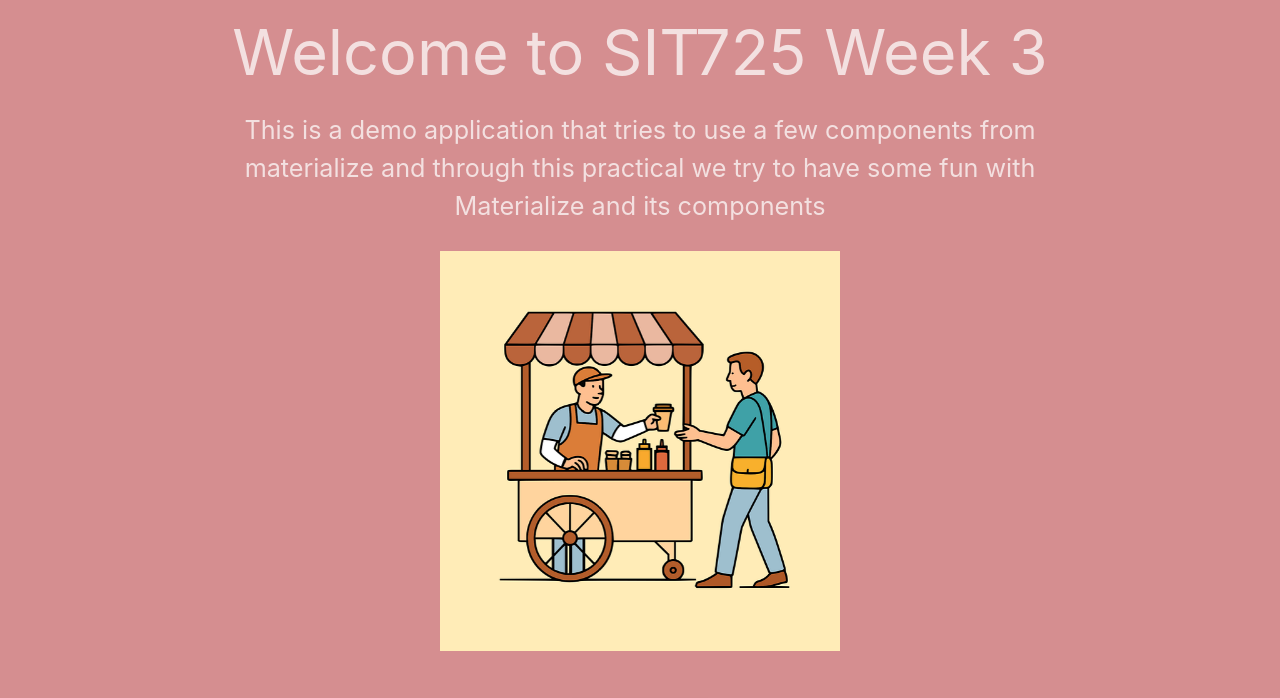
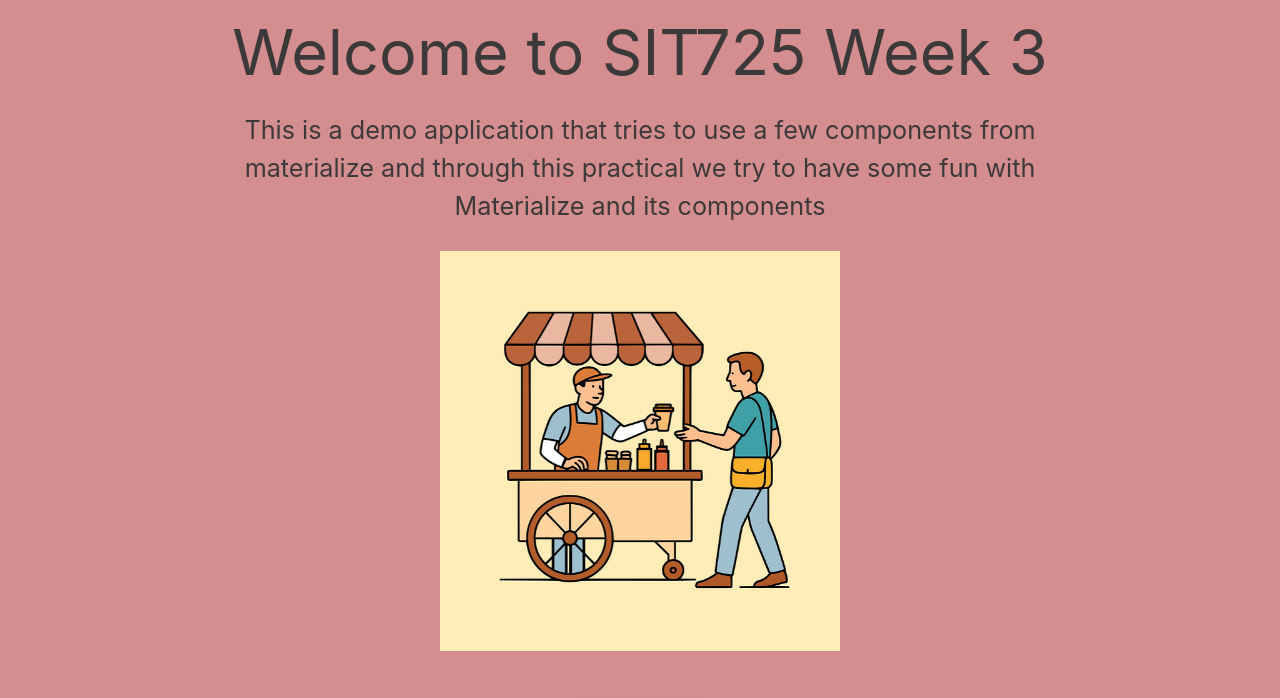
Before and after one commit to 225221834/SIT725, a website: page Week-3/public/index.html in a window 1280 px wide. Shown: the part 88-786 px from the top of the page. Drawn offline with nearby package versions, Linux system fonts and the light colour scheme.

Commit message:
done updates

```diff
--- a/Week-3/public/css/styles.css
+++ b/Week-3/public/css/styles.css
@@ -7,15 +7,15 @@ height: 56px;
 margin: 4px 0;
 }
 .main-body {
-color: rgb(243, 224, 224);
-height: 100vh;
+color: rgb(59, 57, 57);/* text color*/
+height: 100vh;/* sets height to viewport height */
 }
 
 html, body {
   height: 100%;
   margin: 0;
   padding: 0;
-  background-color: #d58e90; /* same as .main-body */
+  background-color: #d58e90; /* background color for page */
 }
 .materialboxed-image {
 margin: 0 auto;
--- a/Week-3/public/js/scripts.js
+++ b/Week-3/public/js/scripts.js
@@ -46,7 +46,7 @@ const cardList = [
         $('.materialboxed').materialbox();
         $('#formSubmit').click(()=>{
           submitForm();
-
+       })
         //click me button listener, opens modal when clicked
         $('#clickMeButton').click(() => {
         $('#modal1').modal('open');
```
